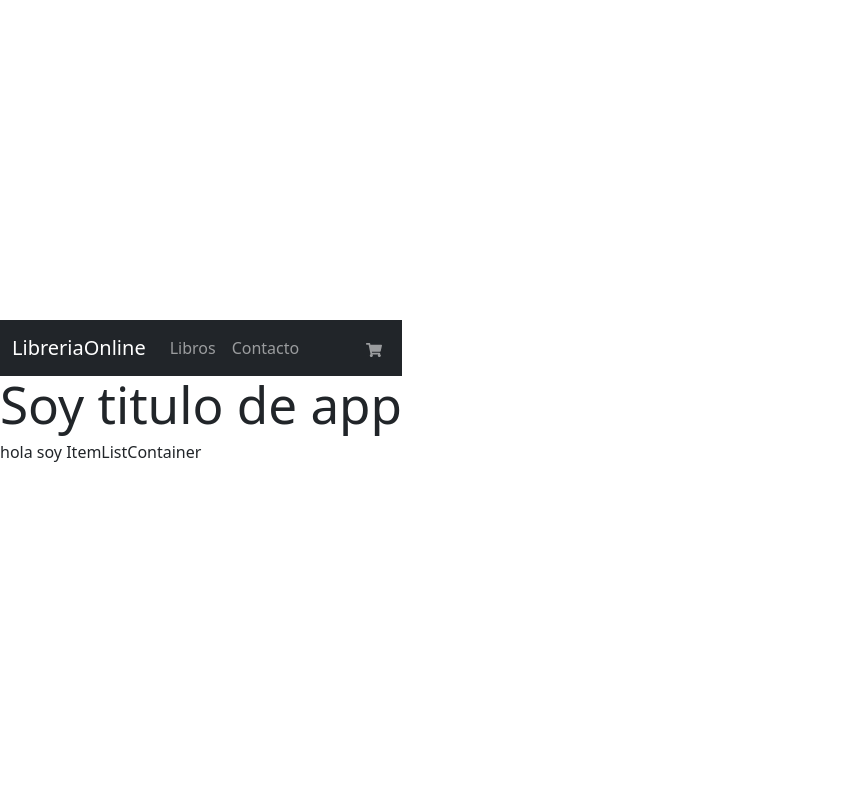
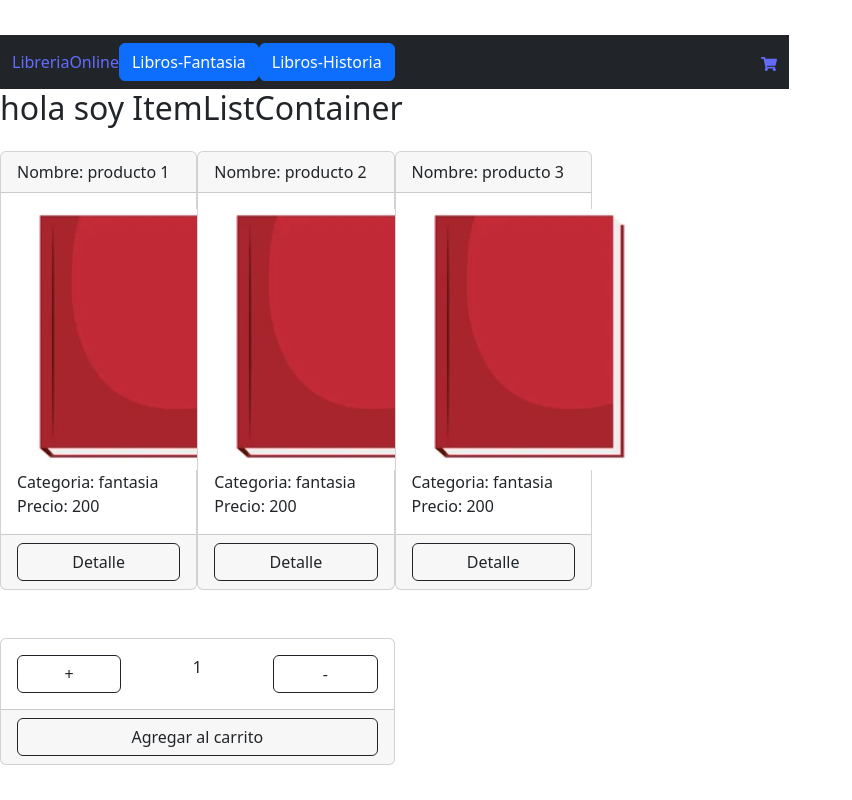
Before and after one commit to MartinRodriguez06/reactjs-proyecto, a React (Vite) app in the folder proyectoreact-vite/: page /categoria/fantasia in a window 1280 px wide. Shown: the whole page, without its empty margins (0-852 px from the left). Built offline with nearby package versions, Linux system fonts and the light colour scheme.

Commit message:
segunda pre entrega

```diff
--- a/package.json
+++ b/package.json
@@ -2,6 +2,7 @@
   "dependencies": {
     "bootstrap": "^5.2.3",
     "react-bootstrap": "^2.7.0",
-    "react-icons": "^4.7.1"
+    "react-icons": "^4.7.1",
+    "react-router-dom": "^6.8.1"
   }
 }
--- a/proyectoreact-vite/src/App.jsx
+++ b/proyectoreact-vite/src/App.jsx
@@ -4,19 +4,33 @@ import reactLogo from './assets/react.svg'
 import NavBar from './components/NavBar/NavBar'
 import 'bootstrap/dist/css/bootstrap.min.css';
 import ItemListContainer from './components/ItemListContainer/ItemListContainer';
+import { ItemDetailContainer } from './components/ItemDetailContainer/ItemDetailContainer';
+import ItemCount from './components/ItemCount/ItemCount';
+import { BrowserRouter, Navigate, Route, Routes, } from 'react-router-dom';
 
 
 
 
 
 function App() {
-  const [count, setCount] = useState(0)
 
   return (
-    <>
+    <BrowserRouter>
     <NavBar />
-    <ItemListContainer saludo='hola soy ItemListContainer'/>
-    </>
+    <Routes>
+      <Route path='/' element={ <ItemListContainer saludo='hola soy ItemListContainer'/>} />
+      <Route path='/categoria/:idCategoria' element={ <ItemListContainer saludo='hola soy ItemListContainer'/>} />
+      {/*<Route path='/categoria/historia' element={ <ItemListContainer saludo='hola soy ItemListContainer'/>} />*/}
+      <Route path='/detalle/:idProducto' element={<ItemDetailContainer/> }/>
+
+      <Route path='*' element={<Navigate to='/'/>} />
+
+
+
+
+    </Routes>
+    <ItemCount inital={1} stock={10} onAdd={()=>{}} />
+    </BrowserRouter>
 
 
   )
--- /dev/null
+++ b/proyectoreact-vite/src/components/ItemCount/ItemCount.jsx
@@ -0,0 +1,31 @@
+
+const ItemCount = ({ initial= 1, stock=10, onAdd}) => {
+    return (
+        <div className="card mt-5 w-50 ml-5" >
+            <div className="card-body row">
+                <div className="col">
+                <button className="btn btn-outline-dark w-100" onClick={()=>{}}> + </button>
+
+                </div>
+                <div className="col">
+                <center>
+                <label>{1}</label>
+
+                </center>
+
+                </div>
+                <div className="col">
+                <button className="btn btn-outline-dark w-100" onClick={()=>{} }> - </button>
+
+                </div>
+            </div>
+            <div className="card-footer">
+                <button className="btn btn-outline-dark w-100" onClick={()=>{}}>Agregar al carrito</button>
+            </div>
+
+
+        </div>
+    )
+}
+
+export default ItemCount
--- /dev/null
+++ b/proyectoreact-vite/src/components/ItemDetailContainer/ItemDetailContainer.jsx
@@ -0,0 +1,13 @@
+import { useParams } from "react-router-dom"
+import { gFetch } from "../../utils/gFetch"
+
+export const ItemDetailContainer = () => {
+
+  const {idProducto}= useParams()
+  console.log(idProducto)
+  gFetch(idProducto)
+
+  return (
+    <div>ItemDetailContainer id: {idProducto}</div>
+  )
+}
--- a/proyectoreact-vite/src/components/ItemListContainer/ItemListContainer.jsx
+++ b/proyectoreact-vite/src/components/ItemListContainer/ItemListContainer.jsx
@@ -1,13 +1,63 @@
+import { useEffect, useState } from "react"
+import { Link, useParams } from "react-router-dom"
+import { gFetch } from "../../utils/gFetch"
 import Titulo from "../Titulo/Titulo"
 
- const ItemListContainer = (props) => {
-    const {saludo} = props
-    let titulo = 'Soy titulo de app'
-    console.log(props)
+
+
+
+ const ItemListContainer = ({saludo}) => {
+
+  const [productos, setProductos] = useState([])
+  const [loading, setLoading] = useState(true)
+  const {idCategoria} = useParams()
+
+  useEffect(()=>{
+    if (idCategoria){
+      gFetch()
+      .then(resp => setProductos(resp.filter(producto=>producto.categoria === idCategoria)))
+      .catch( err => console.log(err))
+      .finally( ()=> setLoading(false))
+    } else{
+      gFetch()
+      .then(resp => setProductos(resp))
+      .catch( err => console.log(err))
+      .finally( ()=> setLoading(false))
+    }
+
+  }, [idCategoria])
+console.log(idCategoria)
+
+
   return (
     <>
-   <Titulo titulo={titulo} subtitulo='Soy sub de app' />
-   <p>{saludo}</p>
+   <h2>{saludo}</h2>
+
+   { loading ?
+      <h2>Cargando....</h2>
+   :
+   <div style={{
+     display: 'flex',
+     flexDirection: 'row',
+     flexWrap: 'wrap'
+   }}>
+   {productos.map( producto => ( <div key={producto.id} className="card w-25 mt-3">
+    <div className="card-header">Nombre: {producto.name} </div>
+    <div className="card-body">  <img className="w-30" src={producto.foto}/>
+                                  <br/>
+                                 <label>Categoria: {producto.categoria}</label>
+                                 <br/>
+                                 <label>Precio: {producto.price}</label>
+     </div>
+    <div className="card-footer">
+      <Link to={`/detalle/${producto.id}`}>
+       <button className="btn btn-outline-dark w-100">Detalle</button>
+       </Link>
+        </div>
+   </div> ))
+   }
+   </div>
+   }
     </>
   )
 }
--- a/proyectoreact-vite/src/components/NavBar/NavBar.jsx
+++ b/proyectoreact-vite/src/components/NavBar/NavBar.jsx
@@ -1,22 +1,25 @@
 import Container from 'react-bootstrap/Container';
 import Nav from 'react-bootstrap/Nav';
 import Navbar from 'react-bootstrap/Navbar';
+import { Link, NavLink } from 'react-router-dom';
 import CartWidget from "../CartWidget/CartWidget"
 function NavBar() {
     return(
       <Navbar collapseOnSelect expand="lg" bg="dark" variant="dark">
       <Container>
-        <Navbar.Brand href="#home">LibreriaOnline</Navbar.Brand>
+        <NavLink to='/'>LibreriaOnline</NavLink>
         <Navbar.Toggle aria-controls="responsive-navbar-nav" />
         <Navbar.Collapse id="responsive-navbar-nav">
           <Nav className="me-auto">
-            <Nav.Link href="#features">Libros</Nav.Link>
-            <Nav.Link href="#pricing">Contacto</Nav.Link>
+            <NavLink className={(isActive)=> isActive ? 'btn btn-primary': 'btn btn-outline-primary'} to='/categoria/fantasia'>Libros-Fantasia</NavLink>
+            <NavLink className={(isActive)=> isActive ? 'btn btn-primary': 'btn btn-outline-primary'} to='/categoria/historia'>Libros-Historia</NavLink>
           </Nav>
           <Nav>
-            <Nav.Link eventKey={2} href="#memes">
-              <CartWidget/>
-            </Nav.Link>
+           {/* <Nav.Link eventKey={2} href="#memes">
+            </Nav.Link>*/}
+              <Link to='/cart'> <CartWidget/> </Link>
+
+
           </Nav>
         </Navbar.Collapse>
       </Container>
--- /dev/null
+++ b/proyectoreact-vite/src/utils/gFetch.js
@@ -0,0 +1,23 @@
+
+
+let productos = [
+    {id: '1' , categoria: 'fantasia' , name: "producto 1" , price: 200, foto: '../img/libro.PNG'},
+    {id: '2' , categoria: 'fantasia' , name: "producto 2" , price: 200, foto: '../img/libro.PNG'},
+    {id: '3' , categoria: 'fantasia' , name: "producto 3" , price: 200, foto: '../img/libro.PNG'},
+    {id: '4' , categoria: 'historia' , name: "producto 4" , price: 200, foto: '../img/libro.PNG'},
+    {id: '5' , categoria: 'historia' , name: "producto 5" , price: 200, foto: '../img/libro.PNG'},
+    {id: '6' , categoria: 'historia' , name: "producto 6" , price: 200, foto: '../img/libro.PNG'}
+]
+
+
+export const gFetch = () => new Promise( (res, rej)=>{
+    let condition = true
+    if (condition) {
+        setTimeout(()=>{
+            res(productos)
+        }, 2000)
+    } else {
+        rej('Todo mal ')
+
+    }
+})
```
Also changed, not shown: proyectoreact-vite/public/img/libro.PNG (added), 1 other file (tests, documents, lock files or other folders).
